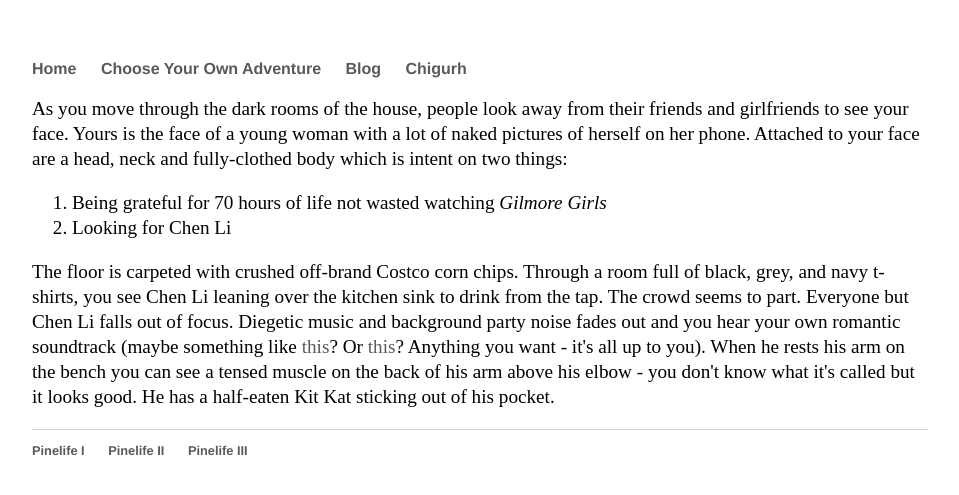
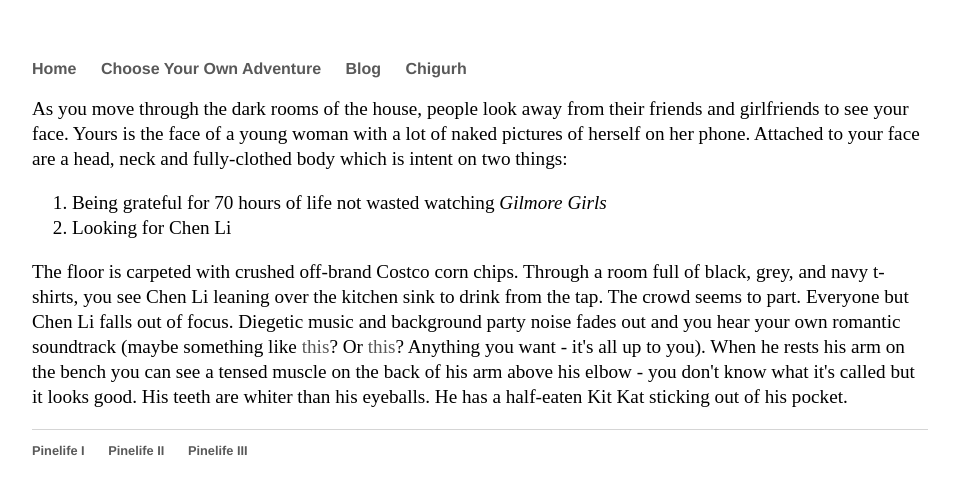
Before and after one commit to Pinelife/pinelife.github.io, a Jekyll site: the page built from Hellhole/Room6.html, in a window 1280 px wide. Shown: the top 495 px of the page, without its empty margins (160-1119 px from the left). Built offline with Jekyll 4.4.1, drawn with Linux system fonts in a browser that asks for light colours.

Commit message:
Update Room6.html

```diff
--- a/Hellhole/Room6.html
+++ b/Hellhole/Room6.html
@@ -15,5 +15,5 @@ title: Pinelife
   background party noise fades out and you hear your own romantic soundtrack (maybe something like <a href = "https://www.youtube.com/watch?v=ONIJXHvoynw" target="_blank">this</a>?
   Or <a href = "https://www.youtube.com/watch?v=n2MtEsrcTTs" target="_blank">this</a>? Anything you want - it's all up to you).
   When he rests his arm on the bench you can see a tensed muscle on the back of his arm above his elbow - you don't know what it's called
-  but it looks good. He has a half-eaten Kit Kat sticking out of his pocket.
+  but it looks good. His teeth are whiter than his eyeballs. He has a half-eaten Kit Kat sticking out of his pocket.
 </p>
```
